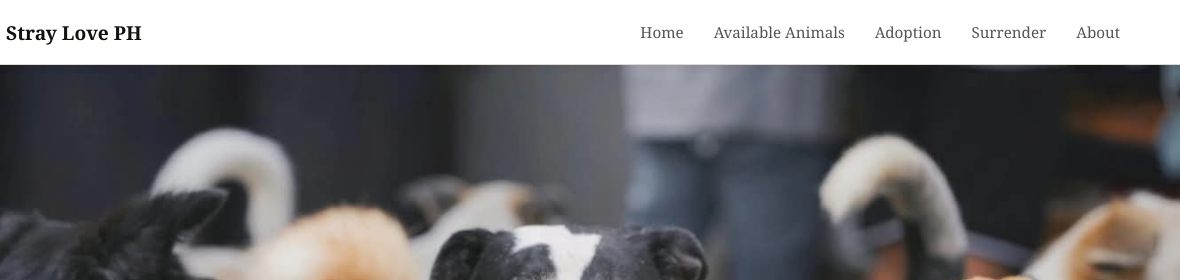
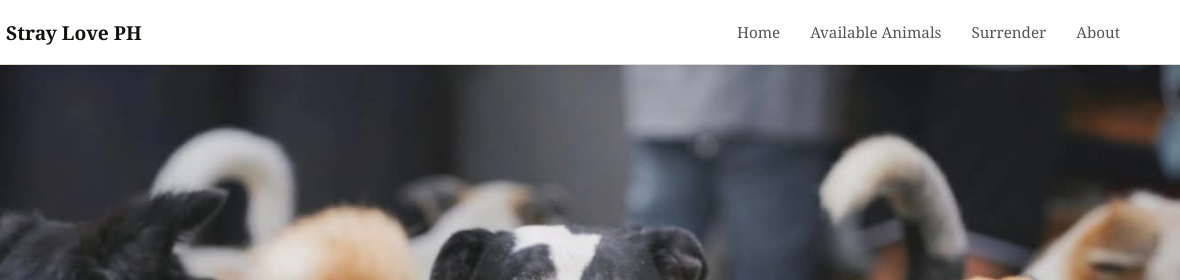
Before and after one commit to rwestly04/Stray-Love-Ph, a plain HTML site: page index.html in a window 1280 px wide. Shown: the top 280 px of the page, 100-1280 px from the left. Drawn offline with Linux system fonts and the light colour scheme.

Commit message:
Update index.html

```diff
--- a/index.html
+++ b/index.html
@@ -16,7 +16,7 @@
         <ul>
             <li><a href="index.html">Home</a></li>
             <li><a href="animals.html">Available Animals</a></li>
-            <li><a href="adoption.html">Adoption</a></li>
+
             <li><a href="surrender.html">Surrender</a></li>
             <li><a href="about.html">About</a></li>
         </ul>
```
